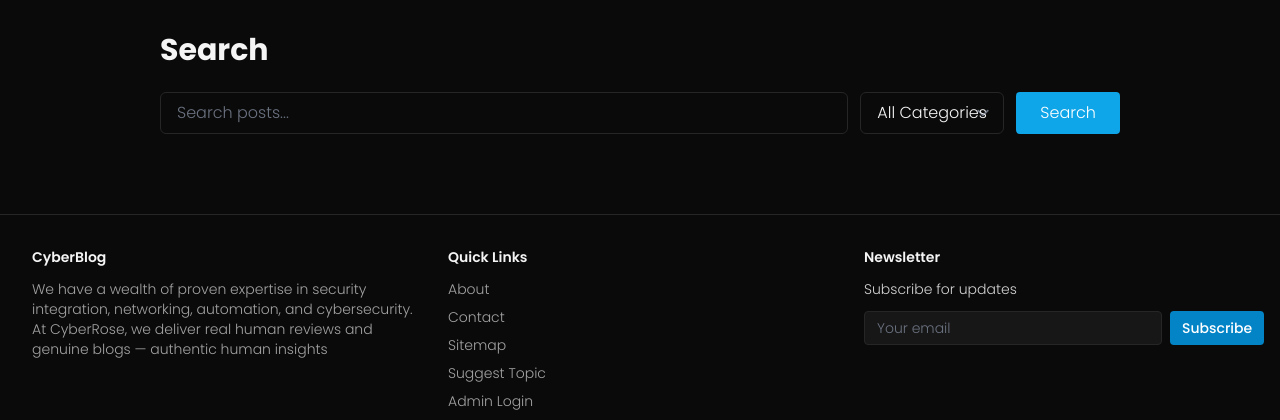
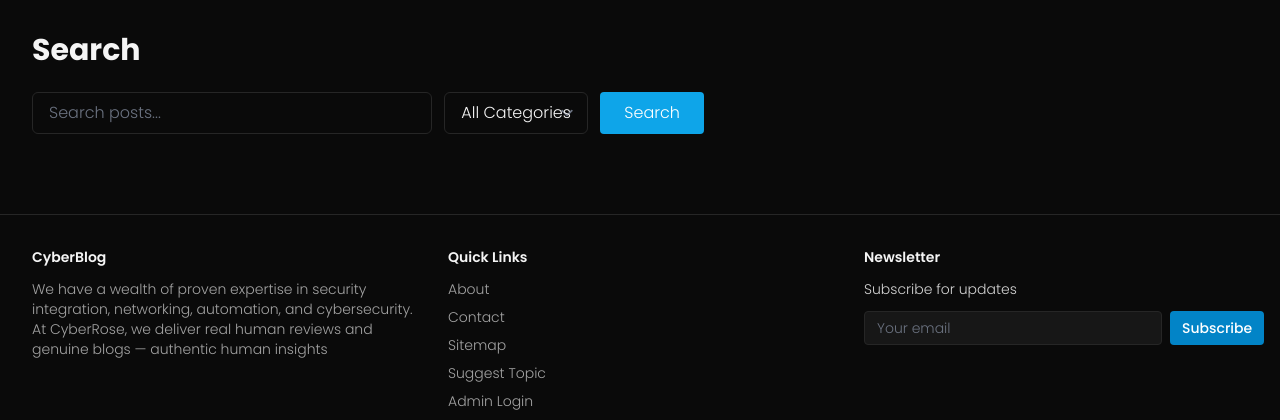
Before and after one commit to dapoalla/cyberblogv1.0, a PHP site: page /search.php in a window 1280 px wide. Shown: the part 57-477 px from the top of the page. Run offline with PHP 8.4, Linux system fonts and the light colour scheme; data comes from the database, SQL or seed files in the repository; data that the repository does not hold is empty.

Commit message:
Make desktop layout elastic instead of fixed-narrow
Widened the shared page shell (header/main/footer) from max-w-5xl/
7xl to a consistent max-w-screen-2xl so the site uses available
screen space on desktop instead of sitting in a ~1024px column.
Post-listing grids (home, category, search, editor) switched from
a fixed md:grid-cols-2 to a fluid
grid-cols-[repeat(auto-fill,minmax(280px,1fr))] so they add columns
on wider screens rather than staying capped at two.

Long-form reading pages (individual posts, about, guides, reviews,
editorial team, sitemap) keep a comfortable constrained width
(max-w-3xl/5xl) since unconstrained line length hurts readability -
only the card/grid layouts should stretch.

Also fixed a pre-existing unbalanced </article> tag in post.php by
adding the matching opening tag.

Co-Authored-By: Claude Sonnet 5 <noreply@anthropic.com>

```diff
--- a/includes/template_footer.php
+++ b/includes/template_footer.php
@@ -1,6 +1,6 @@
 </main>
 <footer class="border-t border-neutral-800 mt-12">
-  <div class="max-w-7xl mx-auto px-4 sm:px-6 lg:px-8 py-8">
+  <div class="max-w-screen-2xl mx-auto px-4 sm:px-6 lg:px-8 py-8">
     <div class="grid md:grid-cols-3 gap-8 text-sm">
       <div>
         <h3 class="font-semibold text-neutral-100 mb-3">CyberBlog</h3>
--- a/includes/template_header.php
+++ b/includes/template_header.php
@@ -34,7 +34,7 @@
 </head>
 <body class="bg-neutral-950 text-neutral-100">
 <header class="sticky top-0 z-50 bg-neutral-950/80 backdrop-blur border-b border-neutral-800">
-  <div class="max-w-7xl mx-auto px-4 sm:px-6 lg:px-8 py-3 flex items-center justify-between">
+  <div class="max-w-screen-2xl mx-auto px-4 sm:px-6 lg:px-8 py-3 flex items-center justify-between">
     <a href="<?php echo base_url('public/index.php'); ?>" class="flex items-center gap-3">
       <img src="https://www.cyberrose.com.ng/CyberRose%20Logo_tiny.png" alt="CyberRose" class="h-8 w-auto">
       <span class="text-xl font-extrabold tracking-tight">CyberBlog</span>
@@ -57,4 +57,4 @@
     </nav>
   </div>
 </header>
-<main class="max-w-5xl mx-auto px-4 sm:px-6 lg:px-8 py-8">
+<main class="max-w-screen-2xl mx-auto px-4 sm:px-6 lg:px-8 py-8">
--- a/public/about.php
+++ b/public/about.php
@@ -5,6 +5,7 @@ $pageTitle = 'About Us';
 $metaDescription = 'Learn more about CyberBlog and our editorial team';
 include __DIR__ . '/../includes/template_header.php';
 ?>
+<div class="max-w-3xl mx-auto">
 <h1 class="text-3xl font-bold">About CyberBlog</h1>
 <div class="mt-6 prose prose-invert max-w-none">
   <p class="text-lg">Welcome to CyberBlog, your trusted source for insights on security integration, networking, automation, and cybersecurity.</p>
@@ -32,4 +33,5 @@ include __DIR__ . '/../includes/template_header.php';
   <h2 class="text-2xl font-semibold mt-8">Stay Updated</h2>
   <p>Subscribe to our newsletter to receive the latest articles and updates directly in your inbox.</p>
 </div>
+</div>
 <?php include __DIR__ . '/../includes/template_footer.php'; ?>
--- a/public/category.php
+++ b/public/category.php
@@ -11,7 +11,7 @@ $posts=[]; $q=$mysqli->prepare("SELECT id,title,slug,excerpt,cover_image FROM cm
 $q->bind_param('i',$cat['id']);$q->execute();$r=$q->get_result(); while($row=$r->fetch_assoc()) $posts[]=$row; $q->close();
 ?>
 <h1 class="text-2xl font-bold"><?php echo e($cat['name']); ?></h1>
-<div class="mt-6 grid gap-6 md:grid-cols-2">
+<div class="mt-6 grid gap-6 grid-cols-[repeat(auto-fill,minmax(280px,1fr))]">
 <?php foreach($posts as $p): ?>
   <article class="bg-neutral-900 border border-neutral-800 rounded-lg overflow-hidden">
     <?php if(!empty($p['cover_image'])): ?><a href="<?php echo base_url('public/post.php?slug='.e($p['slug']));?>"><img class="w-full aspect-video object-cover" src="<?php echo e($p['cover_image']); ?>" alt=""></a><?php endif; ?>
--- a/public/editor.php
+++ b/public/editor.php
@@ -54,7 +54,7 @@ include __DIR__ . '/../includes/template_header.php';
 <?php if (!empty($posts)): ?>
   <div class="mt-10">
     <h3 class="text-xl font-semibold">Posts by <?php echo e($editor['display_name']); ?></h3>
-    <div class="mt-4 grid gap-6 md:grid-cols-2">
+    <div class="mt-4 grid gap-6 grid-cols-[repeat(auto-fill,minmax(280px,1fr))]">
       <?php foreach ($posts as $p): ?>
         <article class="bg-neutral-900 border border-neutral-800 rounded-lg overflow-hidden">
           <?php if (!empty($p['cover_image'])): ?>
--- a/public/editorial_team.php
+++ b/public/editorial_team.php
@@ -19,6 +19,7 @@ if ($res = $mysqli->query("SELECT display_name, username, bio, profile_image, ro
 
 include __DIR__ . '/../includes/template_header.php';
 ?>
+<div class="max-w-5xl mx-auto">
 <h1 class="text-3xl font-bold">Editorial Team</h1>
 <p class="text-neutral-300 mt-2">Meet the experts behind CyberBlog</p>
 
@@ -58,4 +59,5 @@ include __DIR__ . '/../includes/template_header.php';
   <p class="text-neutral-300">Interested in contributing to CyberBlog? We're always looking for passionate writers and experts in cybersecurity, networking, and technology.</p>
   <a href="<?php echo base_url('public/contact.php'); ?>" class="inline-block mt-4 bg-sky-500 hover:bg-sky-600 text-white px-6 py-2 rounded">Get in Touch</a>
 </div>
+</div>
 <?php include __DIR__ . '/../includes/template_footer.php'; ?>
--- a/public/guides.php
+++ b/public/guides.php
@@ -5,10 +5,12 @@ $pageTitle = 'Guides & How Tos';
 $metaDescription = 'Step-by-step guides and how-tos from CyberBlog';
 include __DIR__ . '/../includes/template_header.php';
 ?>
+<div class="max-w-3xl mx-auto">
 <h1 class="text-3xl font-bold">Guides &amp; How Tos</h1>
 <p class="text-neutral-300 mt-2">Practical tutorials and walkthroughs. This is a placeholder page you can expand later.</p>
 
 <div class="mt-8 bg-neutral-900 border border-neutral-800 rounded p-6">
   <p class="text-neutral-400">Coming soon: guide categories, latest guides, and recommended tutorials.</p>
 </div>
+</div>
 <?php include __DIR__ . '/../includes/template_footer.php'; ?>
--- a/public/index.php
+++ b/public/index.php
@@ -62,7 +62,7 @@ $hasMore = ($offset + $perPage) < $totalCount;
 
     <section class="mt-8">
       <h2 class="text-2xl font-semibold">All Posts</h2>
-      <div class="mt-4 grid gap-6 md:grid-cols-2">
+      <div class="mt-4 grid gap-6 grid-cols-[repeat(auto-fill,minmax(280px,1fr))]">
         <?php foreach ($posts as $p): ?>
           <article class="bg-neutral-900 border border-neutral-800 rounded-lg overflow-hidden hover:border-neutral-700 transition">
             <?php if (!empty($p['cover_image'])): ?>
--- a/public/post.php
+++ b/public/post.php
@@ -17,6 +17,7 @@ $metaDescription=$post['meta_description']?:($post['excerpt']?:'');
 $inc=$mysqli->prepare("UPDATE cms_posts SET views=views+1 WHERE id=?"); $inc->bind_param('i',$post['id']); $inc->execute(); $inc->close();
 include __DIR__ . '/../includes/template_header.php';
 ?>
+<article class="max-w-3xl mx-auto">
   <h1 class="text-3xl font-bold"><?php echo e($post['title']); ?></h1>
   <?php
     $byline = [];
@@ -156,7 +157,7 @@ include __DIR__ . '/../includes/template_header.php';
   $q=$mysqli->prepare("SELECT c.content,c.created_at,u.name,u.picture FROM cms_comments c JOIN cms_oauth_users u ON u.id=c.oauth_user_id WHERE c.post_id=? AND c.status='approved' ORDER BY c.created_at DESC");
   $q->bind_param('i',$post['id']); $q->execute(); $r=$q->get_result(); while($row=$r->fetch_assoc()) $comments[]=$row; $q->close();
 ?>
-<section id="comments" class="mt-12">
+<section id="comments" class="mt-12 max-w-3xl mx-auto">
   <h2 class="text-2xl font-semibold">Comments</h2>
   <div class="mt-4 space-y-4">
     <?php foreach($comments as $c): ?>
--- a/public/reviews.php
+++ b/public/reviews.php
@@ -5,10 +5,12 @@ $pageTitle = 'Reviews';
 $metaDescription = 'Product and service reviews from CyberBlog';
 include __DIR__ . '/../includes/template_header.php';
 ?>
+<div class="max-w-3xl mx-auto">
 <h1 class="text-3xl font-bold">Reviews</h1>
 <p class="text-neutral-300 mt-2">Curated reviews and hands-on evaluations. This is a placeholder page you can expand later.</p>
 
 <div class="mt-8 bg-neutral-900 border border-neutral-800 rounded p-6">
   <p class="text-neutral-400">Coming soon: categorized reviews, filters, and top picks.</p>
 </div>
+</div>
 <?php include __DIR__ . '/../includes/template_footer.php'; ?>
--- a/public/search.php
+++ b/public/search.php
@@ -55,7 +55,7 @@ if (!empty($query) || $category > 0) {
 include __DIR__ . '/../includes/template_header.php';
 ?>
 <h1 class="text-3xl font-bold">Search</h1>
-<form method="GET" class="mt-6 flex flex-col md:flex-row gap-3">
+<form method="GET" class="mt-6 max-w-2xl flex flex-col md:flex-row gap-3">
   <input type="text" name="q" value="<?php echo e($query); ?>" placeholder="Search posts..." class="flex-1 rounded-md bg-neutral-950 border border-neutral-800 px-4 py-2" />
   <select name="category" class="rounded-md bg-neutral-950 border border-neutral-800 px-4 py-2">
     <option value="">All Categories</option>
@@ -72,7 +72,7 @@ include __DIR__ . '/../includes/template_header.php';
     <?php if (empty($posts)): ?>
       <p class="text-neutral-400 mt-4">No posts found matching your search.</p>
     <?php else: ?>
-      <div class="mt-4 grid gap-6 md:grid-cols-2">
+      <div class="mt-4 grid gap-6 grid-cols-[repeat(auto-fill,minmax(280px,1fr))]">
         <?php foreach ($posts as $p): ?>
           <article class="bg-neutral-900 border border-neutral-800 rounded-lg overflow-hidden">
             <?php if (!empty($p['cover_image'])): ?>
--- a/public/sitemap_html.php
+++ b/public/sitemap_html.php
@@ -31,6 +31,7 @@ if ($res = $mysqli->query("SELECT p.id, p.title, p.slug, c.id as cat_id, c.name
   }
 }
 ?>
+<div class="max-w-5xl mx-auto">
 <h1 class="text-3xl font-bold">Sitemap</h1>
 <p class="text-neutral-300 mt-2">Browse all content on CyberBlog</p>
 
@@ -69,4 +70,5 @@ if ($res = $mysqli->query("SELECT p.id, p.title, p.slug, c.id as cat_id, c.name
     </section>
   <?php endif; ?>
 </div>
+</div>
 <?php include __DIR__ . '/../includes/template_footer.php'; ?>
```
Also changed, not shown: assets/css/tailwind.min.css.
